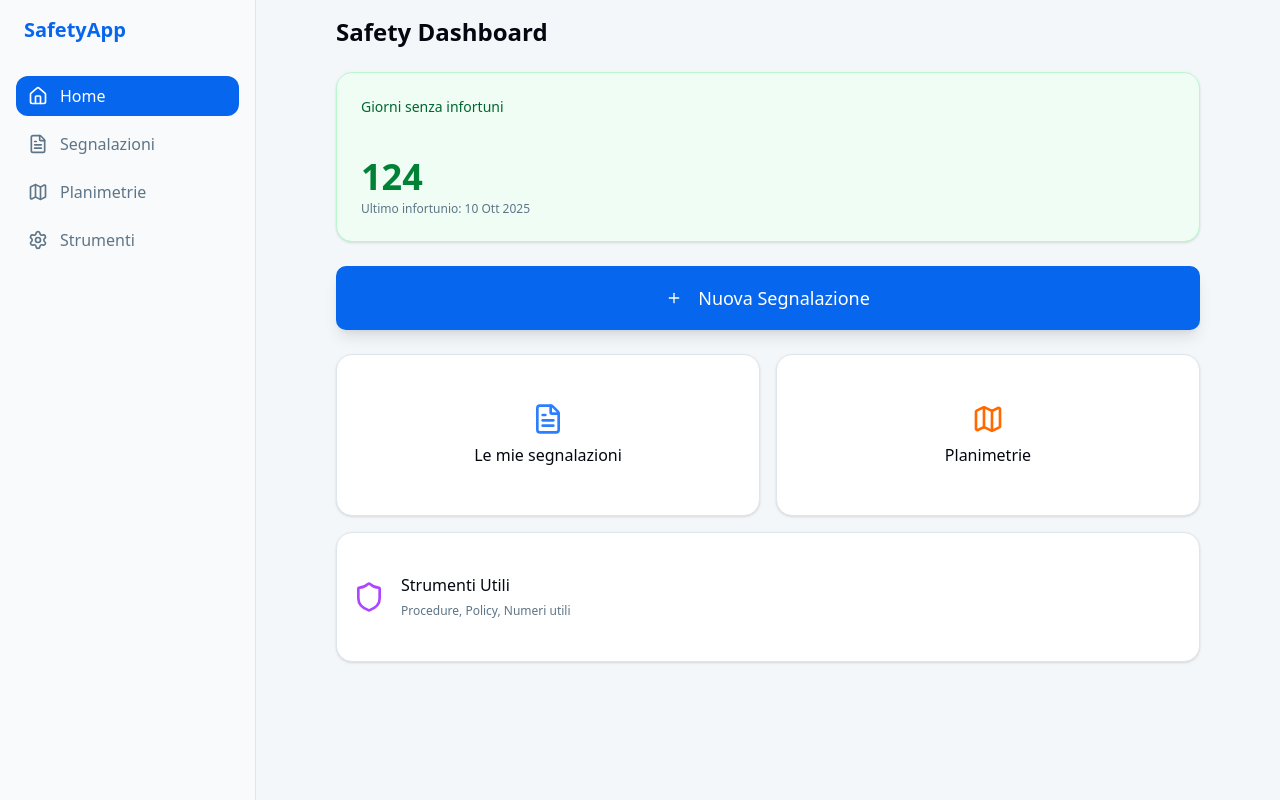
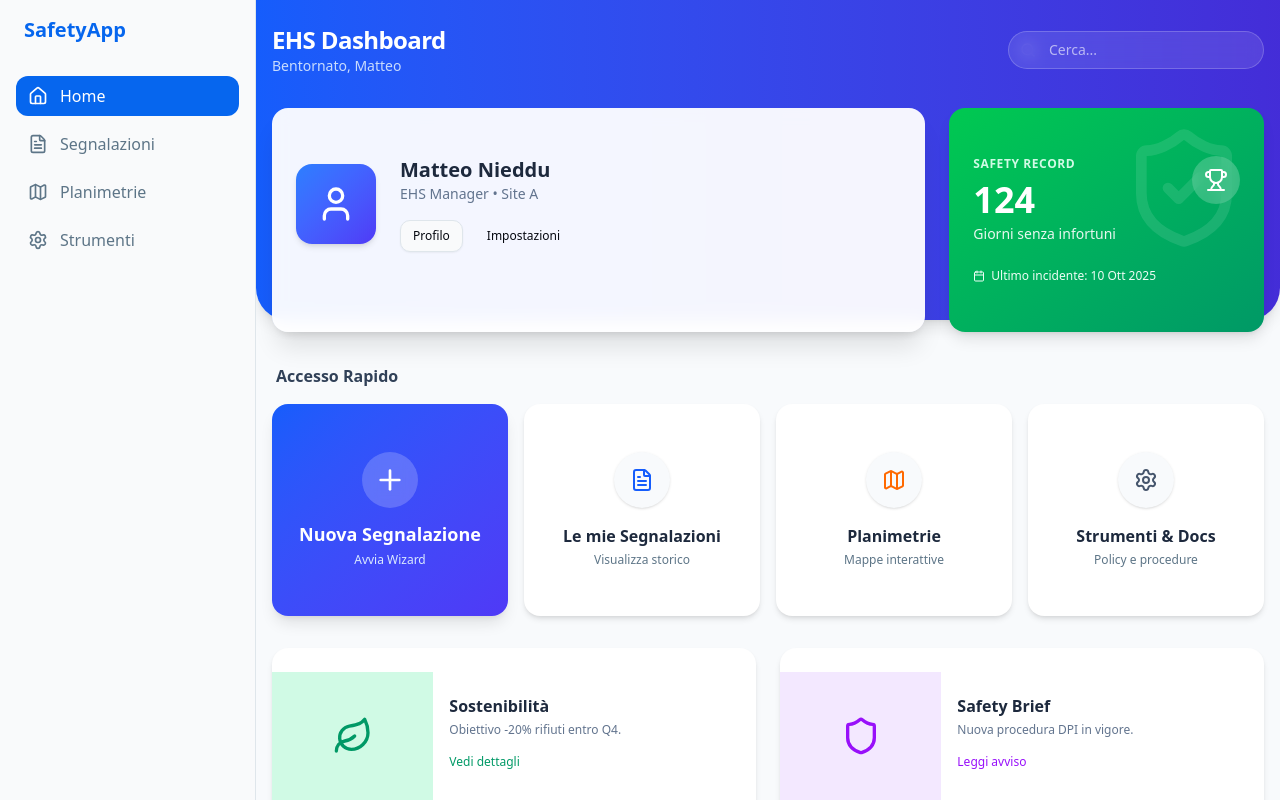
Before and after one commit to Verbatim94/ehs-software, a Next.js app: page / in a window 1280 px wide. Built offline with nearby package versions, Linux system fonts and the light colour scheme.

Commit message:
Homepage Redesign (Argon Style): Blue Header, Floating Cards, Action Grid

```diff
--- a/src/app/(tabs)/page.tsx
+++ b/src/app/(tabs)/page.tsx
@@ -1,69 +1,139 @@
+"use client"
 
 import Link from "next/link"
-import { Card, CardContent, CardHeader, CardTitle } from "@/components/ui/card"
+import { Plus, FileText, Map, Shield, User, Search, Settings, Leaf } from "lucide-react"
+import { HomeStats } from "@/components/home/HomeStats"
+import { HomeActionCard } from "@/components/home/HomeActionCard"
 import { Button } from "@/components/ui/button"
-import { AlertTriangle, Plus, FileText, Map, Shield } from "lucide-react"
+import { Input } from "@/components/ui/input"
+import { Card, CardContent } from "@/components/ui/card"
 
 export default function HomePage() {
     return (
-        <div className="p-4 space-y-6 max-w-lg mx-auto md:max-w-4xl">
-            {/* Header */}
-            <div className="flex items-center justify-between">
-                <h1 className="text-2xl font-bold">Safety Dashboard</h1>
-            </div>
+        <div className="relative min-h-screen bg-slate-50 pb-20">
+            {/* 1. BLUE HEADER BACKGROUND */}
+            <div className="absolute top-0 w-full h-[320px] bg-gradient-to-r from-blue-600 to-indigo-700 rounded-b-[2rem] shadow-lg z-0" />
 
-            {/* Safety Stats Card */}
-            <Card className="bg-green-50 border-green-200 dark:bg-green-950/20 dark:border-green-900">
-                <CardHeader className="pb-2">
-                    <CardTitle className="text-sm font-medium text-green-800 dark:text-green-300">
-                        Giorni senza infortuni
-                    </CardTitle>
-                </CardHeader>
-                <CardContent>
-                    <div className="text-4xl font-bold text-green-700 dark:text-green-400">124</div>
-                    <p className="text-xs text-muted-foreground mt-1">Ultimo infortunio: 10 Ott 2025</p>
-                </CardContent>
-            </Card>
+            {/* MAIN CONTENT CONTAINER */}
+            <div className="relative z-10 container mx-auto px-4 pt-6 max-w-5xl">
 
-            {/* Primary CTA */}
-            <Link href="/report/new" className="block">
-                <Button className="w-full h-16 text-lg shadow-lg" size="lg">
-                    <Plus className="mr-2 h-6 w-6" />
-                    Nuova Segnalazione
-                </Button>
-            </Link>
+                {/* 2. TOP NAVBAR (Welcome & Search) */}
+                <div className="flex flex-col md:flex-row justify-between items-start md:items-center text-white mb-8 gap-4">
+                    <div>
+                        <h1 className="text-2xl font-bold tracking-tight">EHS Dashboard</h1>
+                        <p className="text-blue-100 text-sm opacity-90">Bentornato, Matteo</p>
+                    </div>
 
-            {/* Shortcuts Grid */}
-            <div className="grid grid-cols-2 gap-4">
-                <Link href="/reports" className="block">
-                    <Card className="hover:bg-muted/50 transition-colors h-full">
-                        <CardContent className="flex flex-col items-center justify-center p-6 gap-2 text-center">
-                            <FileText className="h-8 w-8 text-blue-500" />
-                            <span className="font-medium">Le mie segnalazioni</span>
-                        </CardContent>
-                    </Card>
-                </Link>
+                    {/* Search Bar (Visual) */}
+                    <div className="relative w-full md:w-64">
+                        <div className="absolute inset-y-0 left-0 flex items-center pl-3 pointer-events-none text-white/60">
+                            <Search className="h-4 w-4" />
+                        </div>
+                        <input
+                            type="text"
+                            placeholder="Cerca..."
+                            className="w-full pl-10 pr-4 py-2 bg-white/10 border border-white/20 rounded-full text-sm text-white placeholder-white/60 focus:outline-none focus:ring-2 focus:ring-white/30 transition-all backdrop-blur-sm"
+                        />
+                    </div>
+                </div>
 
-                <Link href="/plans" className="block">
-                    <Card className="hover:bg-muted/50 transition-colors h-full">
-                        <CardContent className="flex flex-col items-center justify-center p-6 gap-2 text-center">
-                            <Map className="h-8 w-8 text-orange-500" />
-                            <span className="font-medium">Planimetrie</span>
-                        </CardContent>
-                    </Card>
-                </Link>
-
-                <Link href="/tools" className="block col-span-2">
-                    <Card className="hover:bg-muted/50 transition-colors">
-                        <CardContent className="flex items-center p-4 gap-4">
-                            <Shield className="h-8 w-8 text-purple-500" />
-                            <div className="flex-1 text-left">
-                                <span className="font-medium block">Strumenti Utili</span>
-                                <span className="text-xs text-muted-foreground">Procedure, Policy, Numeri utili</span>
+                {/* 3. HERO / WELCOME CARD */}
+                <div className="grid grid-cols-1 md:grid-cols-3 gap-6 mb-8">
+                    {/* Left: User Profile / Welcome (Span 2) */}
+                    <Card className="md:col-span-2 border-none shadow-xl bg-white/95 backdrop-blur overflow-hidden">
+                        <CardContent className="p-6 flex items-center gap-6">
+                            <div className="h-20 w-20 rounded-xl bg-gradient-to-br from-blue-500 to-indigo-600 flex items-center justify-center shrink-0 shadow-md">
+                                <User className="h-10 w-10 text-white" />
+                            </div>
+                            <div className="flex-1">
+                                <h2 className="text-xl font-bold text-slate-800">Matteo Nieddu</h2>
+                                <p className="text-sm text-slate-500 mb-4">EHS Manager &bull; Site A</p>
+                                <div className="flex gap-3">
+                                    <Link href="/profile">
+                                        <Button size="sm" variant="outline" className="text-xs">Profilo</Button>
+                                    </Link>
+                                    <Link href="/settings">
+                                        <Button size="sm" variant="ghost" className="text-xs">Impostazioni</Button>
+                                    </Link>
+                                </div>
                             </div>
                         </CardContent>
                     </Card>
-                </Link>
+
+                    {/* Right: Safety Stats (Span 1) */}
+                    <div className="md:col-span-1">
+                        <HomeStats daysFree={124} />
+                    </div>
+                </div>
+
+                {/* 4. ACTION GRID (Floating) */}
+                <h3 className="text-base font-bold text-slate-700 mb-4 pl-1">Accesso Rapido</h3>
+                <div className="grid grid-cols-2 md:grid-cols-4 gap-4 mb-8">
+                    {/* PRIMARY ACTION: New Report */}
+                    <Link href="/report/new" className="col-span-2 md:col-span-1 block group">
+                        <div className="h-full bg-gradient-to-br from-blue-600 to-indigo-600 rounded-xl shadow-lg p-6 flex flex-col items-center justify-center text-center text-white hover:shadow-xl hover:scale-[1.02] transition-all cursor-pointer">
+                            <div className="bg-white/20 p-3 rounded-full mb-3 backdrop-blur-sm">
+                                <Plus className="h-8 w-8 text-white" />
+                            </div>
+                            <span className="font-bold text-lg">Nuova Segnalazione</span>
+                            <span className="text-blue-100 text-xs mt-1">Avvia Wizard</span>
+                        </div>
+                    </Link>
+
+                    <HomeActionCard
+                        title="Le mie Segnalazioni"
+                        href="/reports"
+                        icon={<FileText className="h-6 w-6 text-blue-600" />}
+                        color="text-blue-600"
+                        description="Visualizza storico"
+                    />
+
+                    <HomeActionCard
+                        title="Planimetrie"
+                        href="/plans"
+                        icon={<Map className="h-6 w-6 text-orange-500" />}
+                        color="text-orange-500"
+                        description="Mappe interattive"
+                    />
+
+                    <HomeActionCard
+                        title="Strumenti & Docs"
+                        href="/tools"
+                        icon={<Settings className="h-6 w-6 text-slate-600" />}
+                        color="text-slate-600"
+                        description="Policy e procedure"
+                    />
+                </div>
+
+                {/* 5. ADDITIONAL INFO (e.g. Sustainability / News) */}
+                <div className="grid grid-cols-1 md:grid-cols-2 gap-6">
+                    <Card className="border-none shadow-md overflow-hidden group hover:shadow-lg transition-all">
+                        <CardContent className="p-0 flex h-32">
+                            <div className="w-1/3 bg-emerald-100 flex items-center justify-center">
+                                <Leaf className="h-10 w-10 text-emerald-600 group-hover:scale-110 transition-transform" />
+                            </div>
+                            <div className="w-2/3 p-4 flex flex-col justify-center">
+                                <h4 className="font-bold text-slate-800">Sostenibilità</h4>
+                                <p className="text-xs text-slate-500 mt-1">Obiettivo -20% rifiuti entro Q4.</p>
+                                <Button variant="link" className="px-0 text-emerald-600 h-auto self-start mt-2 text-xs">Vedi dettagli</Button>
+                            </div>
+                        </CardContent>
+                    </Card>
+
+                    <Card className="border-none shadow-md overflow-hidden group hover:shadow-lg transition-all">
+                        <CardContent className="p-0 flex h-32">
+                            <div className="w-1/3 bg-purple-100 flex items-center justify-center">
+                                <Shield className="h-10 w-10 text-purple-600 group-hover:scale-110 transition-transform" />
+                            </div>
+                            <div className="w-2/3 p-4 flex flex-col justify-center">
+                                <h4 className="font-bold text-slate-800">Safety Brief</h4>
+                                <p className="text-xs text-slate-500 mt-1">Nuova procedura DPI in vigore.</p>
+                                <Button variant="link" className="px-0 text-purple-600 h-auto self-start mt-2 text-xs">Leggi avviso</Button>
+                            </div>
+                        </CardContent>
+                    </Card>
+                </div>
+
             </div>
         </div>
     )
--- /dev/null
+++ b/src/components/home/HomeActionCard.tsx
@@ -0,0 +1,35 @@
+import { Link } from "lucide-react"
+import { Card, CardContent } from "@/components/ui/card"
+import { cn } from "@/lib/utils"
+import { ReactNode } from "react"
+import NextLink from "next/link"
+
+interface HomeActionCardProps {
+    title: string
+    description?: string
+    icon: ReactNode
+    href: string
+    color: string // Tailwind color class (e.g., 'text-blue-500')
+    className?: string
+}
+
+export function HomeActionCard({ title, description, icon, href, color, className }: HomeActionCardProps) {
+    return (
+        <NextLink href={href} className="block group">
+            <Card className={cn("hover:shadow-lg transition-all duration-300 border-none shadow-md h-full", className)}>
+                <CardContent className="p-6 flex flex-col items-center text-center space-y-4">
+                    <div className={cn(
+                        "p-4 rounded-full bg-slate-50 group-hover:bg-slate-100 transition-colors shadow-sm",
+                        color
+                    )}>
+                        {icon}
+                    </div>
+                    <div>
+                        <h3 className="font-bold text-slate-800 group-hover:text-primary transition-colors">{title}</h3>
+                        {description && <p className="text-xs text-muted-foreground mt-1">{description}</p>}
+                    </div>
+                </CardContent>
+            </Card>
+        </NextLink>
+    )
+}
--- /dev/null
+++ b/src/components/home/HomeStats.tsx
@@ -0,0 +1,30 @@
+import { Card, CardContent } from "@/components/ui/card"
+import { Calendar, ShieldCheck, Trophy } from "lucide-react"
+
+export function HomeStats({ daysFree }: { daysFree: number }) {
+    return (
+        <Card className="border-none shadow-lg bg-gradient-to-br from-green-500 to-emerald-600 text-white overflow-hidden relative">
+            <div className="absolute top-0 right-0 p-4 opacity-10">
+                <ShieldCheck className="w-32 h-32" />
+            </div>
+
+            <CardContent className="p-6 relative z-10">
+                <div className="flex justify-between items-start">
+                    <div>
+                        <p className="text-emerald-100 text-xs font-bold uppercase tracking-wider mb-2">Safety Record</p>
+                        <h2 className="text-4xl font-extrabold">{daysFree}</h2>
+                        <p className="text-white/90 text-sm mt-1 font-medium">Giorni senza infortuni</p>
+                    </div>
+                    <div className="bg-white/20 p-3 rounded-full backdrop-blur-sm">
+                        <Trophy className="w-6 h-6 text-white" />
+                    </div>
+                </div>
+
+                <div className="mt-6 flex items-center text-xs text-emerald-50">
+                    <Calendar className="w-3 h-3 mr-1.5" />
+                    <span>Ultimo incidente: 10 Ott 2025</span>
+                </div>
+            </CardContent>
+        </Card>
+    )
+}
```
